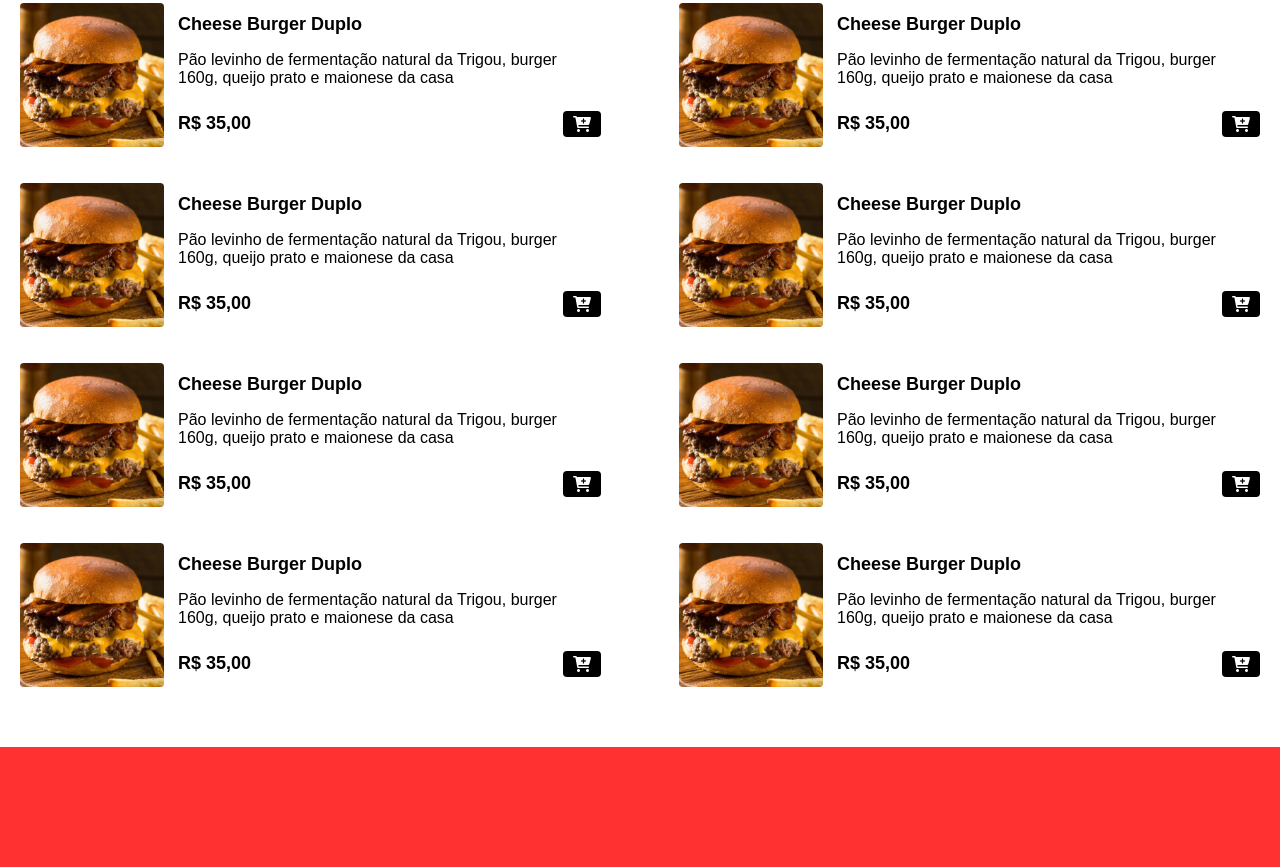
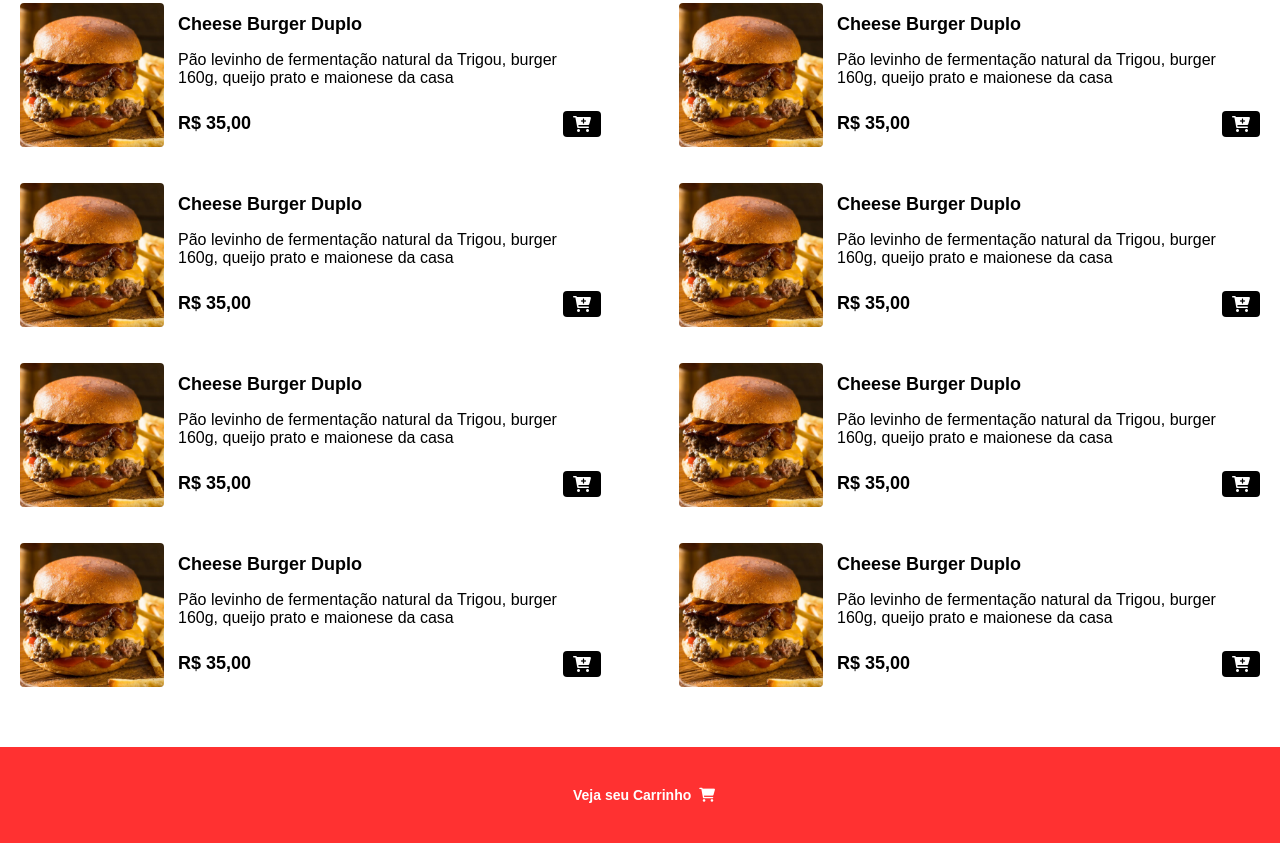
Before and after one commit to VictorKLing/Projeto-Hamburgueria, a plain HTML site: page index.html in a window 1280 px wide. Shown: the part 821-1688 px from the top of the page. After the commit the page ends 1664 px from the top, so only its background shows below. Drawn offline with Linux system fonts and the light colour scheme.

Commit message:
html/css finalizados (v1)

```diff
--- a/assets/style/style.css
+++ b/assets/style/style.css
@@ -108,6 +108,11 @@ img{
     padding: 5px 10px;
     border-radius: 4px;
 }
+@media (max-width: 991px) {
+    .menu-all-itens{
+        grid-template-columns: 1fr;
+    }
+}
 /*cardapio*/
 
 /*footer*/
@@ -115,7 +120,21 @@ img{
 footer{
     background-color: var(--red);
 }
-
-
+.container-footer{
+    max-width: 1440px;
+    padding: 40px 20px;
+    margin: 0 auto;
+}
+.content-footer{
+    display: flex;
+    justify-content: center;
+}
+.content-footer h1{
+    color: var(--white);
+    font-size: 14px;
+    display: flex;
+    align-items: center;
+    gap: 8px;
+}
 
 /*footer*/
--- a/index.html
+++ b/index.html
@@ -121,9 +121,9 @@
     </main>
     <footer>
         <section>
-            <div class="container">
+            <div class="container-footer">
                 <div class="content-footer">
-                    <span></span>
+                    <h1><span></span>Veja seu Carrinho<i class="fa-solid fa-cart-shopping"></i></h1>
                 </div>
             </div>
         </section>
```
